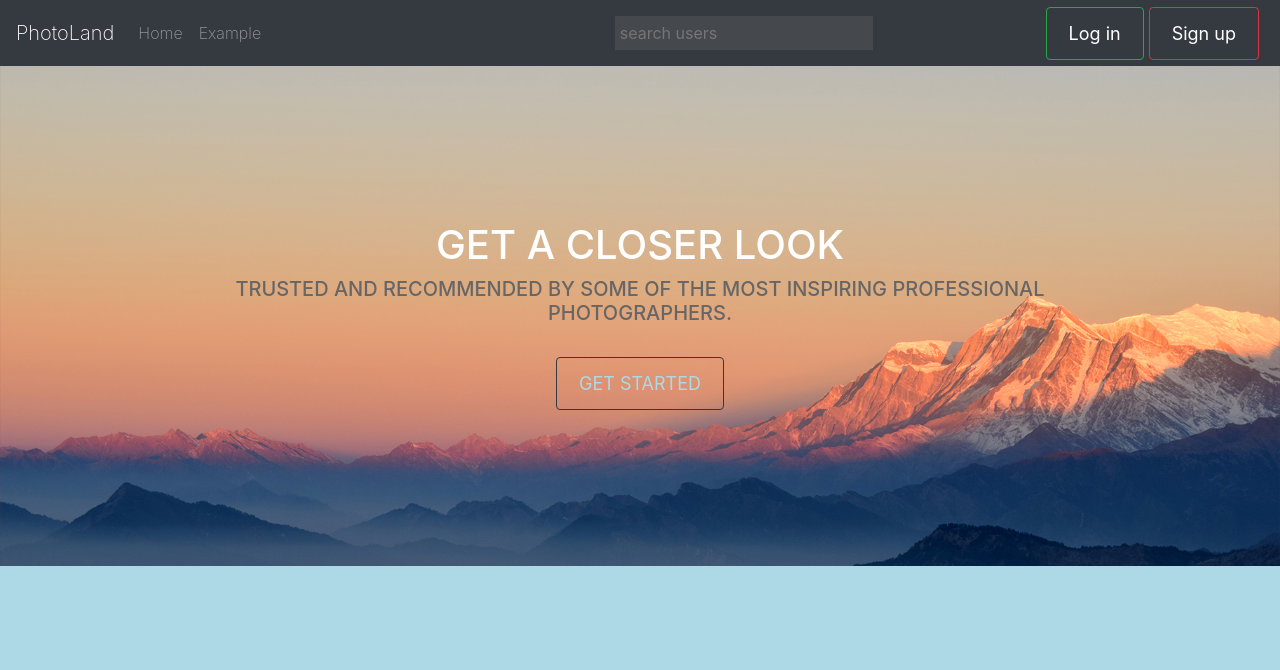
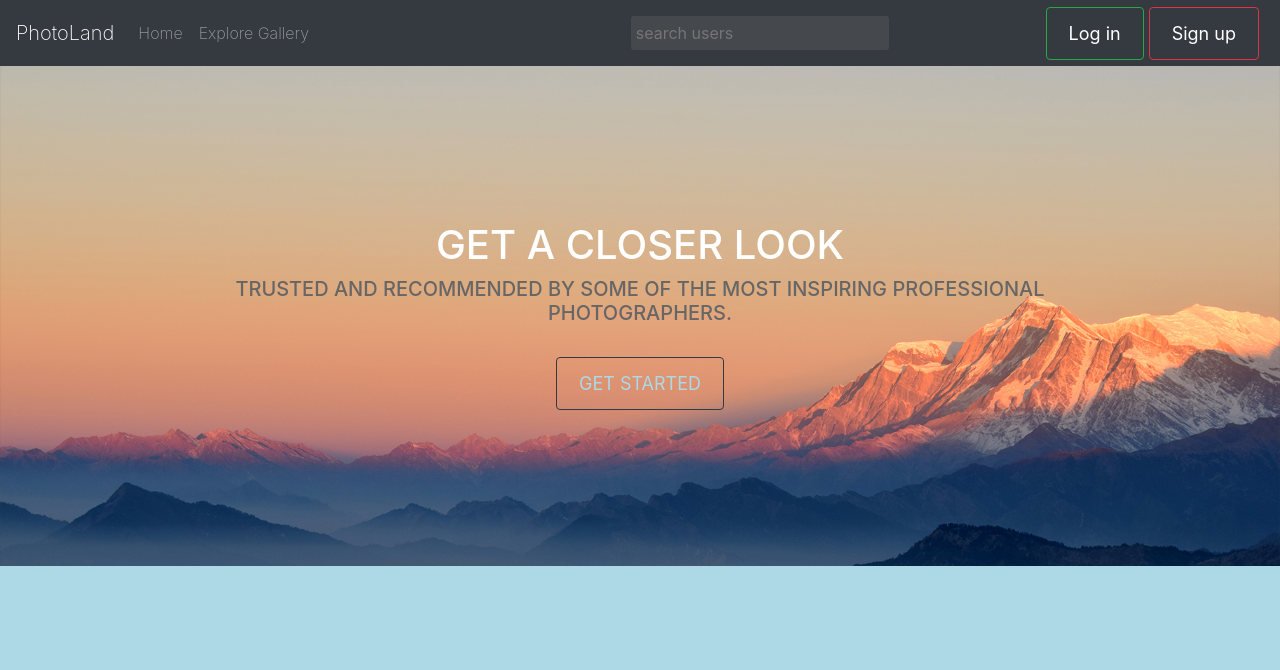
Before and after one commit to poltimmer/2ID60, a Django app: page /examples/ in a window 1280 px wide. Shown: the top 670 px of the page. Run offline with Django 3.2, Linux system fonts and the light colour scheme; some libraries are stand-ins or nearby versions.

Commit message:
removed example, added gallery to logged out nav

```diff
--- a/blog/static/css/styles.css
+++ b/blog/static/css/styles.css
@@ -712,6 +712,7 @@ input {
   padding: 5px;
   background: #45494e;
   color: whitesmoke;
+  border-radius: 3px;
 
 }
 
--- a/blog/templates/blog/base.html
+++ b/blog/templates/blog/base.html
@@ -43,7 +43,7 @@
                     <a class="nav-link" href="{% url 'index' %}">Home<span class="sr-only">(current)</span></a>
                 </li>
                 <li class="nav-item">
-                    <a class="nav-link" href="{% url 'examples' %}">Example</a>
+                    <a class="nav-link" href="{% url 'photogallery' %}">Explore Gallery</a>
                 </li>
                 {% endif %}
             </ul>
```
